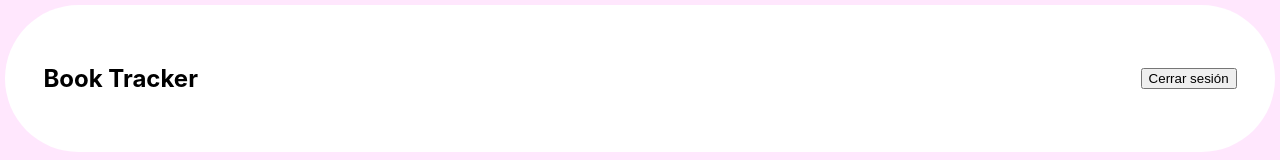
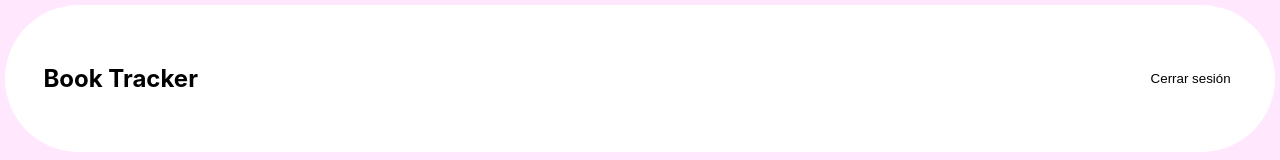
Before and after one commit to victoriamunozrobles-bot/book-tracker-frontend, a React (Vite) app in the folder book-tracker-frontend/: page / in a window 1280 px wide. Shown: the top 160 px of the page. Built offline with nearby package versions, Linux system fonts and the light colour scheme; no server answers; sample sign-in values are in the browser's storage.

Commit message:
Feat: modifica estilo de botón de cierre de sesión en el header.

```diff
--- a/book-tracker-frontend/src/components/Header/Header.css
+++ b/book-tracker-frontend/src/components/Header/Header.css
@@ -30,3 +30,8 @@
   color: black;
   border: 1px solid #2f71e5;
 }
+
+.header__logout {
+  background-color: transparent;
+  border: none;
+}
```
